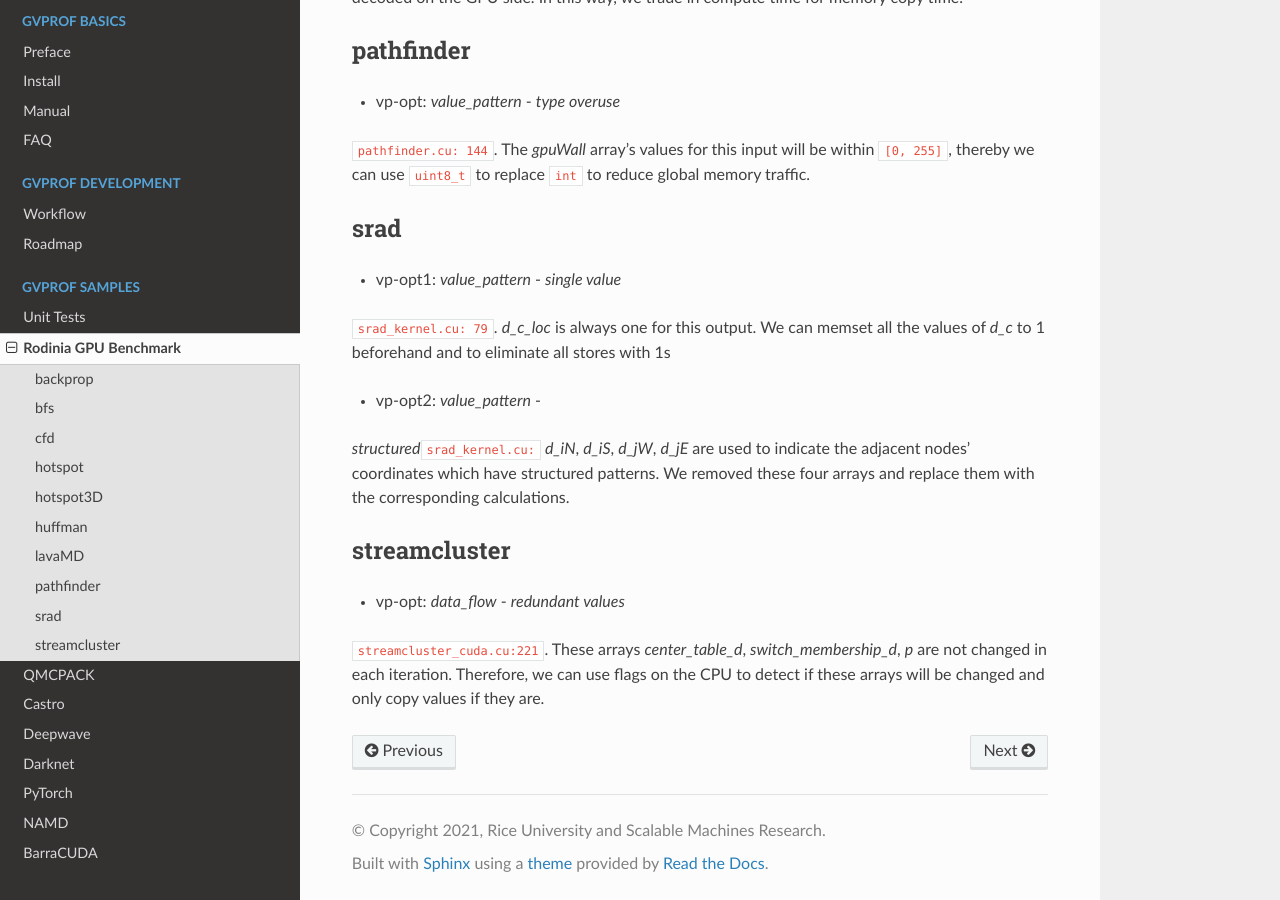
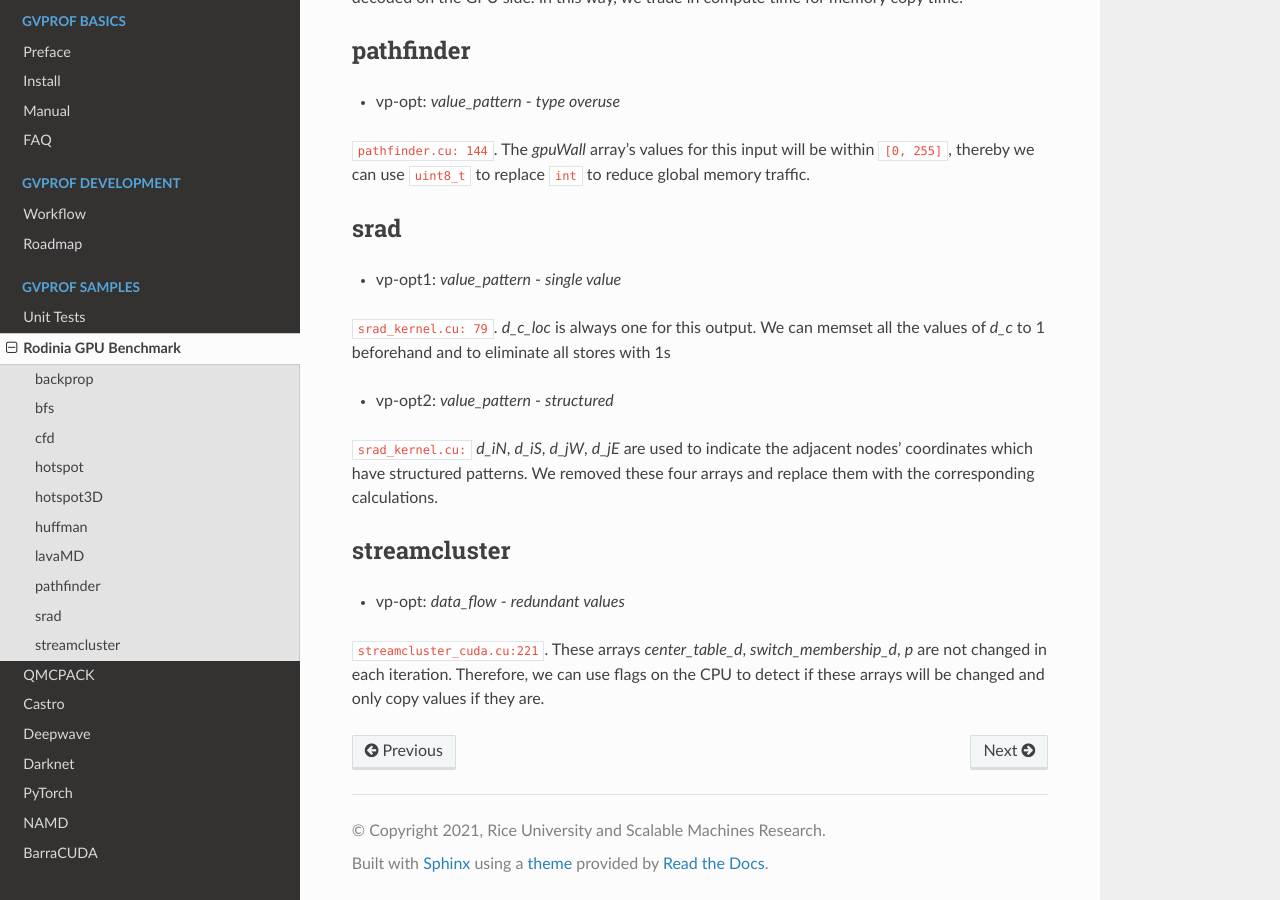
Before and after one commit to GVProf/GVProf, a Sphinx documentation site: the page built from docs/rodinia.md, in a window 1280 px wide and 900 px high, scrolled down 2018 px. Built offline with Sphinx 7.4.7 and the Read the Docs theme 2.0.0, drawn with Linux system fonts in a browser that asks for light colours; pages that are not in the unit, such as notebooks, are missing from menus.

```diff
--- a/docs/rodinia.md
+++ b/docs/rodinia.md
@@ -68,9 +68,9 @@ Therefore, we can read just some neighbor points on *Line 195* and still get sim
 
 [`srad_kernel.cu: 79`](https://github.com/FindHao/GVProf-samples/blob/110a7cdb0d57f5902941deb59899e6266f79844e/srad_v1/srad_kernel.cu#L79). *d_c_loc* is always one for this output. We can memset all the values of *d_c* to 1 beforehand and to eliminate all stores with 1s
 
-- vp-opt2: *value_pattern* -
+- vp-opt2: *value_pattern* - *structured*
 
-*structured*[`srad_kernel.cu:`](https://github.com/GVProf/GVProf-samples/blob/a8c23e3aba/srad_v1-vp-opt2/srad_kernel.cu#L34) *d_iN*, *d_iS*, *d_jW*, *d_jE* are used to indicate the adjacent nodes' coordinates which have structured patterns. We removed these four arrays and replace them with the corresponding calculations.
+[`srad_kernel.cu:`](https://github.com/GVProf/GVProf-samples/blob/a8c23e3aba/srad_v1-vp-opt2/srad_kernel.cu#L34) *d_iN*, *d_iS*, *d_jW*, *d_jE* are used to indicate the adjacent nodes' coordinates which have structured patterns. We removed these four arrays and replace them with the corresponding calculations.
 
 ## streamcluster
 
```
